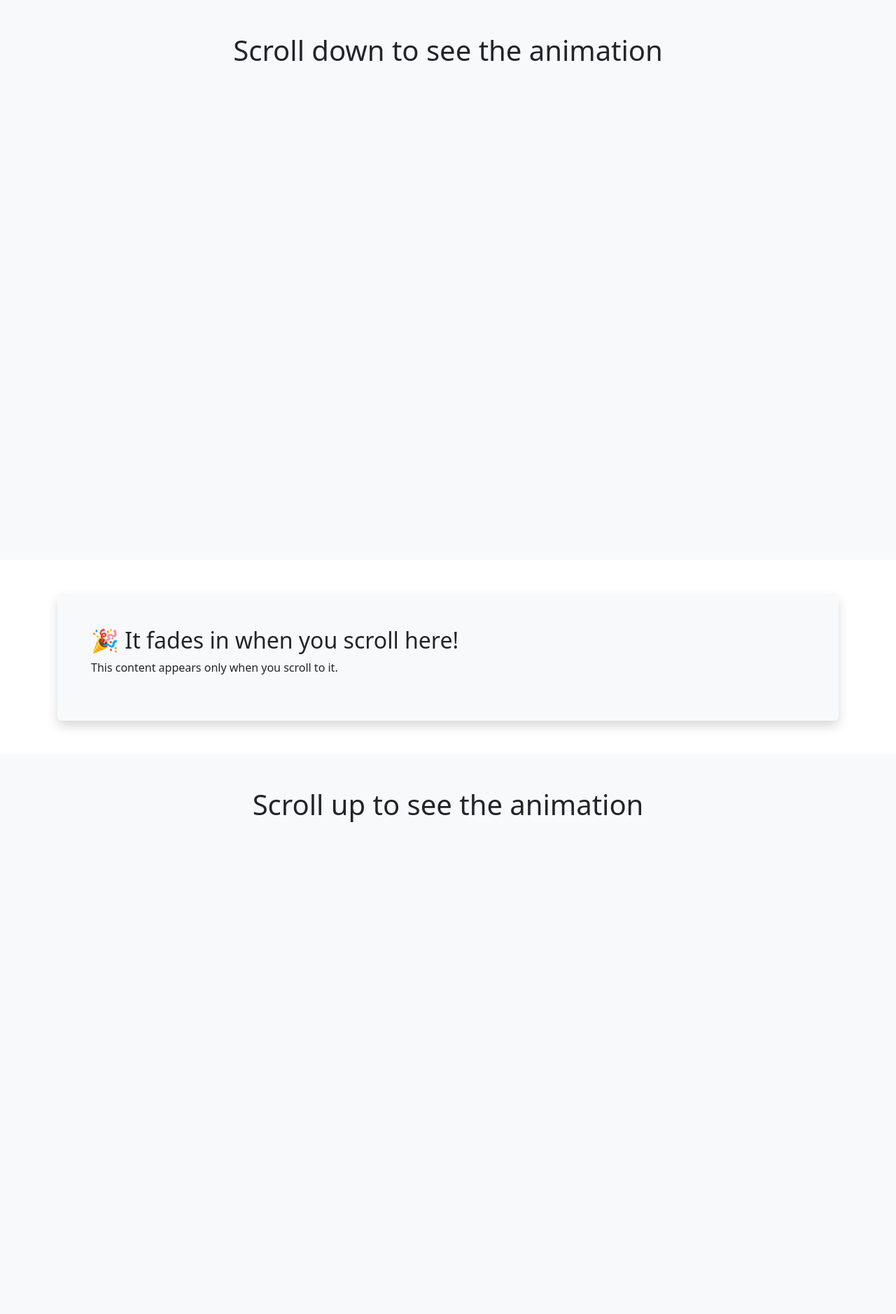
After one commit to Sverlaan/collab2watch, a Flask app: template templates/testanimation.html in a window 1280 px wide. The commit adds this page. Shown: the whole page at 70% size. Run offline with Flask 3, Linux system fonts and the light colour scheme; the template is opened without the code that fills it, so the values that code supplies are empty.

Commit message:
Add animations

```diff
--- a/app.py
+++ b/app.py
@@ -41,7 +41,7 @@ recommender_instance = None
 
 @app.route('/')
 def home():
-    user_profiles.clear()  # Clear user profiles on home page load, # TODO: off only for quick testing
+    # user_profiles.clear()  # Clear user profiles on home page load, # TODO: off only for quick testing
     return render_template('index.html')
 
 
--- /dev/null
+++ b/templates/testanimation.html
@@ -0,0 +1,48 @@
+<!DOCTYPE html>
+<html lang="en">
+<head>
+  <meta charset="UTF-8" />
+  <meta name="viewport" content="width=device-width, initial-scale=1.0" />
+  <title>Scroll Animation Test</title>
+
+  <!-- Bootstrap -->
+  <link
+    href="https://cdn.jsdelivr.net/npm/bootstrap@5.3.3/dist/css/bootstrap.min.css"
+    rel="stylesheet"
+  />
+
+  <!-- AOS CSS -->
+  <link href="https://unpkg.com/aos@2.3.4/dist/aos.css" rel="stylesheet" />
+</head>
+<body>
+
+  <!-- Filler space to force scrolling -->
+  <div style="height: 100vh; background: #f8f9fa;">
+    <h1 class="text-center pt-5">Scroll down to see the animation</h1>
+  </div>
+
+  <!-- The animated container (starts below fold) -->
+  <div class="container my-5" data-aos="fade-up">
+    <div class="p-5 bg-light rounded shadow">
+      <h2>🎉 It fades in when you scroll here!</h2>
+      <p>This content appears only when you scroll to it.</p>
+    </div>
+  </div>
+
+    <!-- Filler space to force scrolling -->
+  <div style="height: 100vh; background: #f8f9fa;">
+    <h1 class="text-center pt-5">Scroll up to see the animation</h1>
+  </div>
+
+  <!-- AOS JS -->
+  <script src="https://unpkg.com/aos@2.3.4/dist/aos.js"></script>
+  <script>
+    AOS.init({
+      offset: 150, // Trigger 150px before element enters viewport
+      duration: 800,
+      easing: 'ease-in-out',
+      once: false // Only animate once (can set to false if you want repeat)
+    });
+  </script>
+</body>
+</html>
```
Also changed, not shown: static/js/script.js (+6 -4 lines), templates/index.html (+22 -8 lines).
